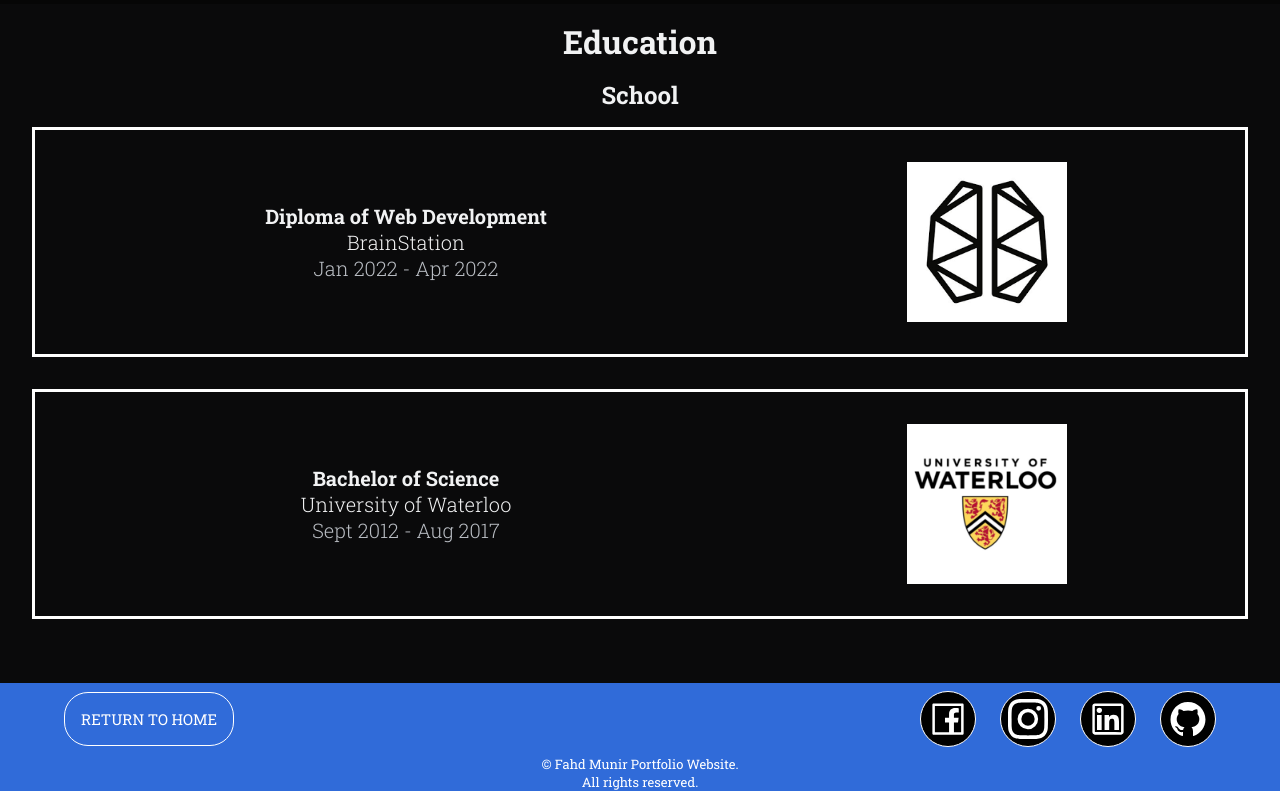
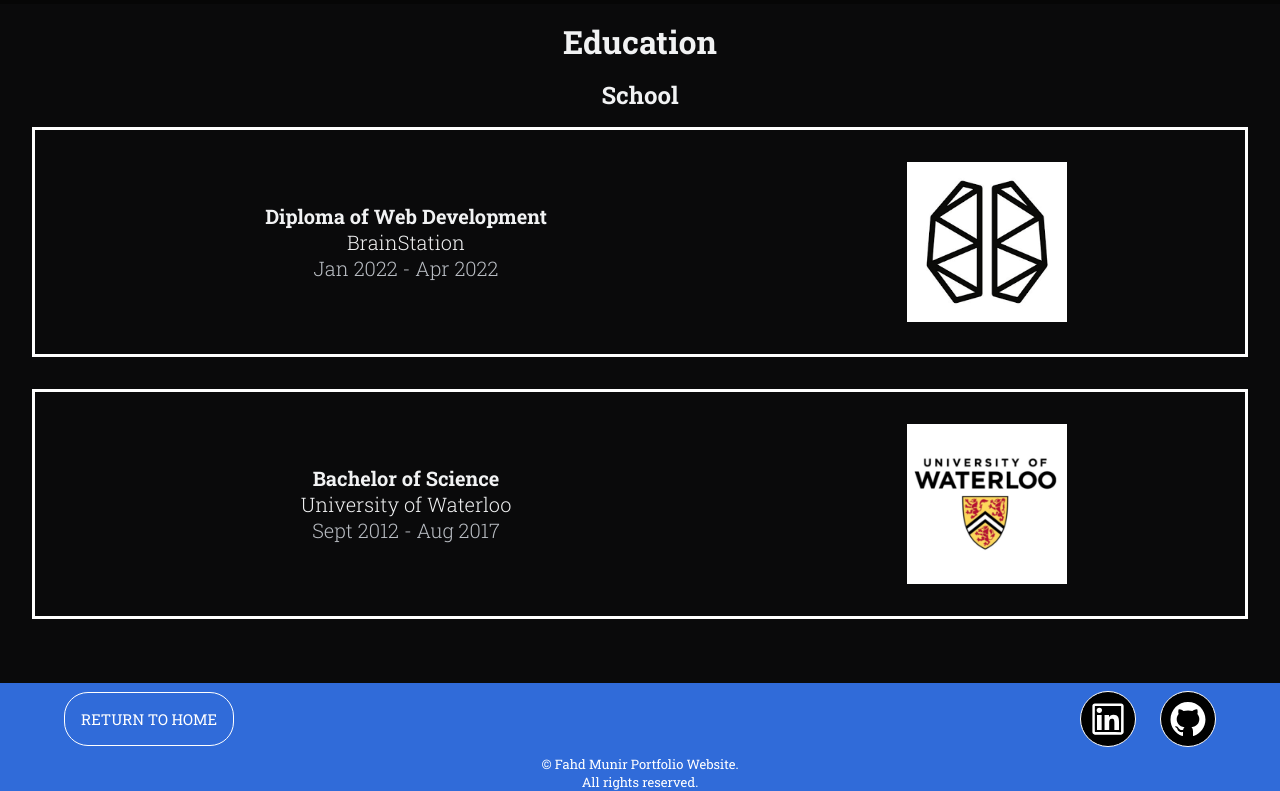
Before and after one commit to Fahd-M/personal-site, a React (Create React App) app: page /education in a window 1280 px wide. Shown: the part 716-1507 px from the top of the page. Built offline with nearby package versions, Linux system fonts and the light colour scheme.

Commit message:
fixedfooterlinks

```diff
--- a/src/components/Footer/Footer.js
+++ b/src/components/Footer/Footer.js
@@ -12,16 +12,10 @@ function Footer() {
       <div className='footer__links'>
         <Link to="/home" className="footer__logo">Return to Home</Link>
         <div className='footer__socials'>
-            <a href='https://facebook.com' target="_blank" rel="noreferrer" className='footer__link'>
-              <AiOutlineFacebook className='footer__icon'/>
-            </a>
-            <a href='https://intagram.com' target="_blank" rel="noreferrer" className='footer__link'>
-              <BsInstagram className='footer__icon'/>
-            </a>
-            <a href='https://linkedin.com' target="_blank" rel="noreferrer"className='footer__link'>
+            <a href='https://www.linkedin.com/in/fahd-munir/' target="_blank" rel="noreferrer"className='footer__link'>
               <AiOutlineLinkedin className='footer__icon'/>
             </a>
-            <a href='https://github.com' target="_blank" rel="noreferrer" className='footer__link'>
+            <a href='https://github.com/Fahd-M' target="_blank" rel="noreferrer" className='footer__link'>
               <AiFillGithub className='footer__icon'/>
             </a>
         </div>
```
